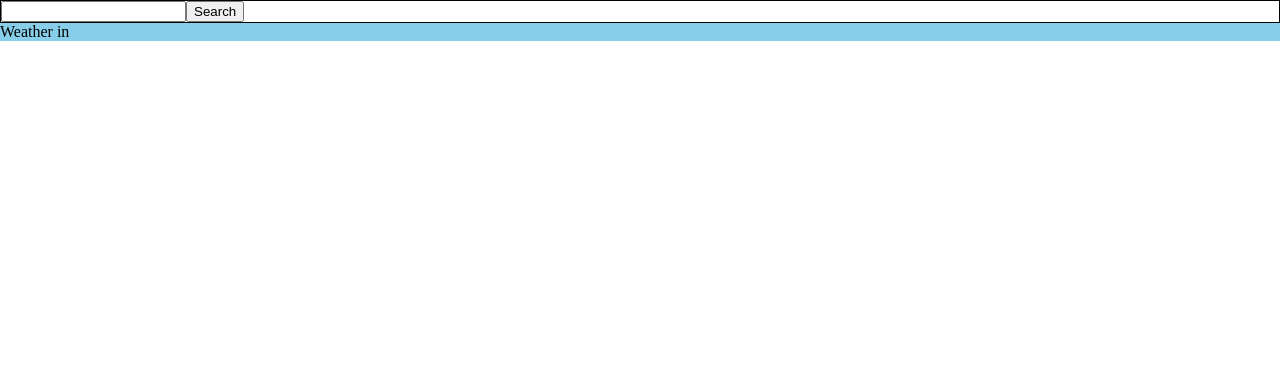
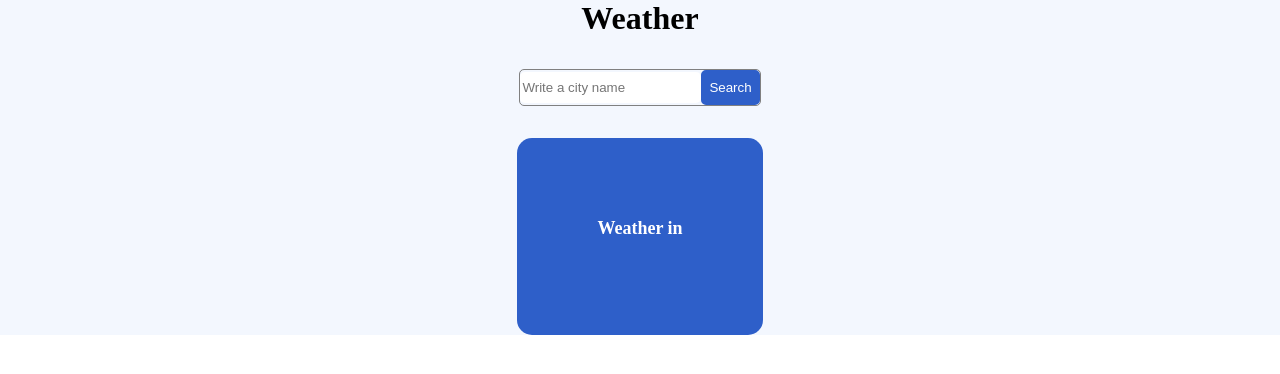
Before and after one commit to TrygveHJ/weather-app, a React (Vite) app: page / in a window 1280 px wide. Shown: the top 374 px of the page. Built offline with nearby package versions, Linux system fonts and the light colour scheme; no server answers.

Commit message:
Update CSS

```diff
--- a/src/App.css
+++ b/src/App.css
@@ -1,12 +1,78 @@
+@import url('./index.css');
+
+#root {
+    background-color: var(--background);
+    display: flex;
+    flex-direction: column;
+    align-items: center;
+}
+
+/* #region header */
+.header {
+    display: flex;
+    justify-content: center;
+}
+
+/* #endregion header */
+
+
+/* #region main */
+.main {
+    display: flex;
+    flex-direction: column;
+    align-items: center;
+    /* max-width: 80vw; */
+    width: 100%;
+    padding-inline: 10rem;
+
+}
+
+/* #endregion main */
+
 /* #region form */
 .form {
-    background-color: white;
-    border: 1px black solid;
+
+    border: 1px gray solid;
+    border-radius: 5px;
+    margin-block: 2rem;
+
+
+}
+
+.form__input {
+    border: none;
+    border-radius: 5px;
+    padding-block: 0.5rem;
+}
+
+.form__button {
+    background-color: var(--color1);
+    border-radius: 5px;
+    border: 2px var(--color1) solid;
+    padding-block: 0.5rem;
+    color: white;
 }
 
 /* #endregion form */
 
 /* #region details */
-.details {}
+.details {
+    background-color: var(--color1);
+    padding-inline: 5rem;
+    padding-block: 5rem;
+    color: white;
+    border-radius: 15px;
+}
+
+.details__city {
+    font-size: large;
+    font-weight: bold;
+    margin-block-end: 1rem;
+}
+
+.temp__span {
+    font-size: large;
+    font-weight: bold;
+}
 
 /* #endregion details */
--- a/src/App.jsx
+++ b/src/App.jsx
@@ -10,9 +10,14 @@ function App() {
   return (
 
     <>
-      <CitySearch setCity={setCity} />
-      <WeatherDisplay cityData={cityData} />
-
+      <header className='header'>
+        <h1>Weather</h1>
+      </header>
+      <main className="main">
+        <h2></h2>
+        <CitySearch setCity={setCity} />
+        <WeatherDisplay cityData={cityData} />
+      </main>
     </>
   )
 }
--- a/src/components/CitySearch.jsx
+++ b/src/components/CitySearch.jsx
@@ -39,7 +39,7 @@ export default function CitySearch({ setCity }) {
     return (
         <>
             <form onSubmit={handleSubmit} className='form'>
-                <input type="text" name="city" id="Write a city name" className='form__input' />
+                <input type="text" name="city" id="city" placeholder='Write a city name' className='form__input' />
                 <button type="submit" className='form__button'>Search</button>
             </form>
         </>
--- a/src/components/WeatherDisplay.jsx
+++ b/src/components/WeatherDisplay.jsx
@@ -41,7 +41,10 @@ export default function WeatherDisplay({ cityData }) {
                 <p className='details__city'>Weather in {cityData?.name}</p>
                 {weatherData && (
                     <>
-                        <p className='details__temp'>Temp is: {weatherData?.main.temp} &deg;C</p>
+                        <div className="details-wrapper">
+                            <p className='details__temp'>Temp is: <span className='temp__span'>{weatherData?.main.temp} &deg;C</span></p>
+                            <p className='details__temp'>Temp feels like: <span className='temp__span'>{weatherData?.main.feels_like} &deg;C</span></p>
+                        </div>
                         <p className='details__weather'>Weather is: {weatherData.weather[0].description}</p>
                     </>
                 )}
--- a/src/index.css
+++ b/src/index.css
@@ -31,8 +31,9 @@ a {
 /* #endregion reset */
 
 /* #region root */
-#root {
-    background-color: skyblue;
+:root {
+    --background: #F3F7FE;
+    --color1: #2E5FC9;
 }
 
 /* #endregion root */
```
Also changed, not shown: src/context/WeatherContext.jsx (deleted, +0 -12 lines), src/assets/1779940.png (added), src/assets/canva-sun-flat-icon-MAE_XHMIdyQ.png (added).
